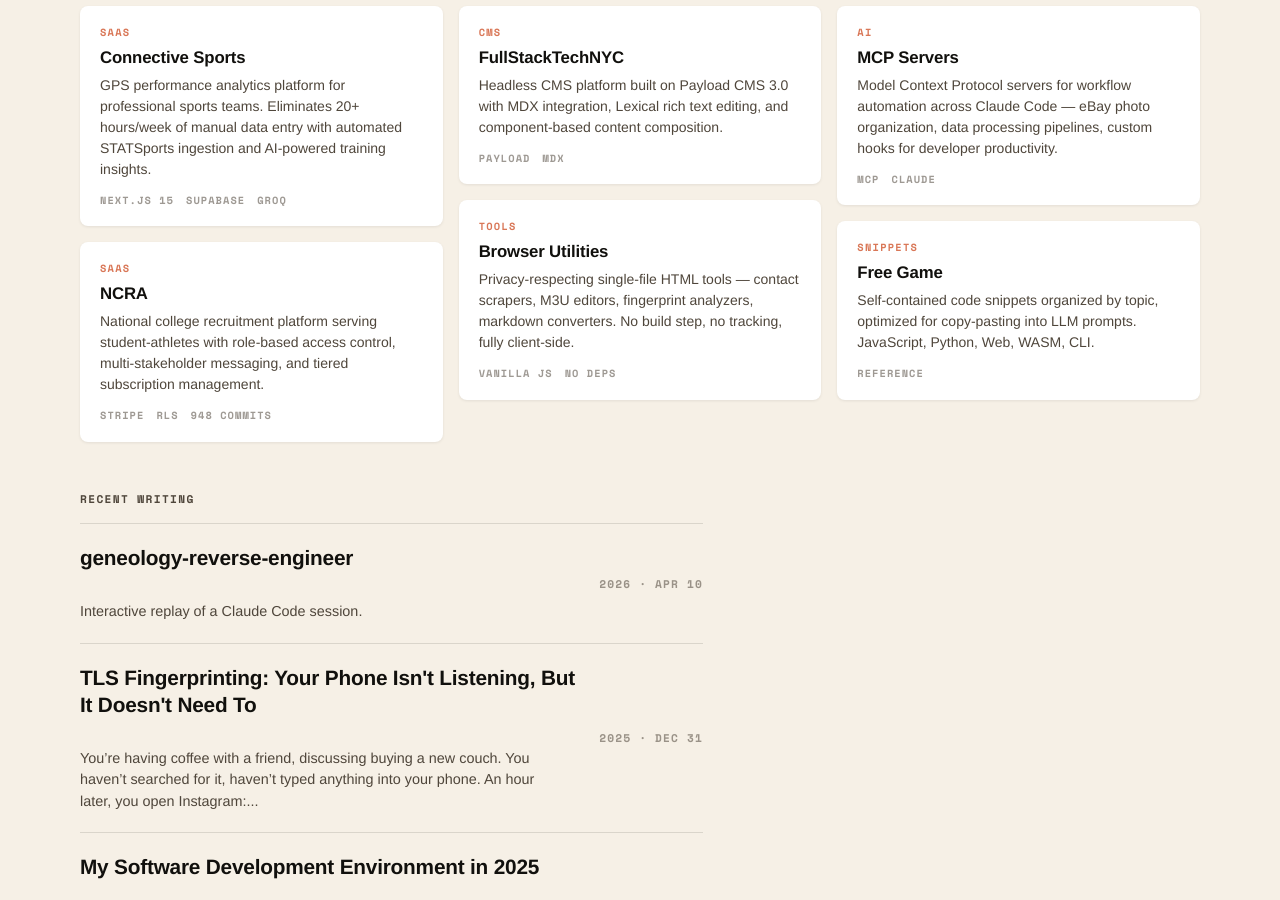
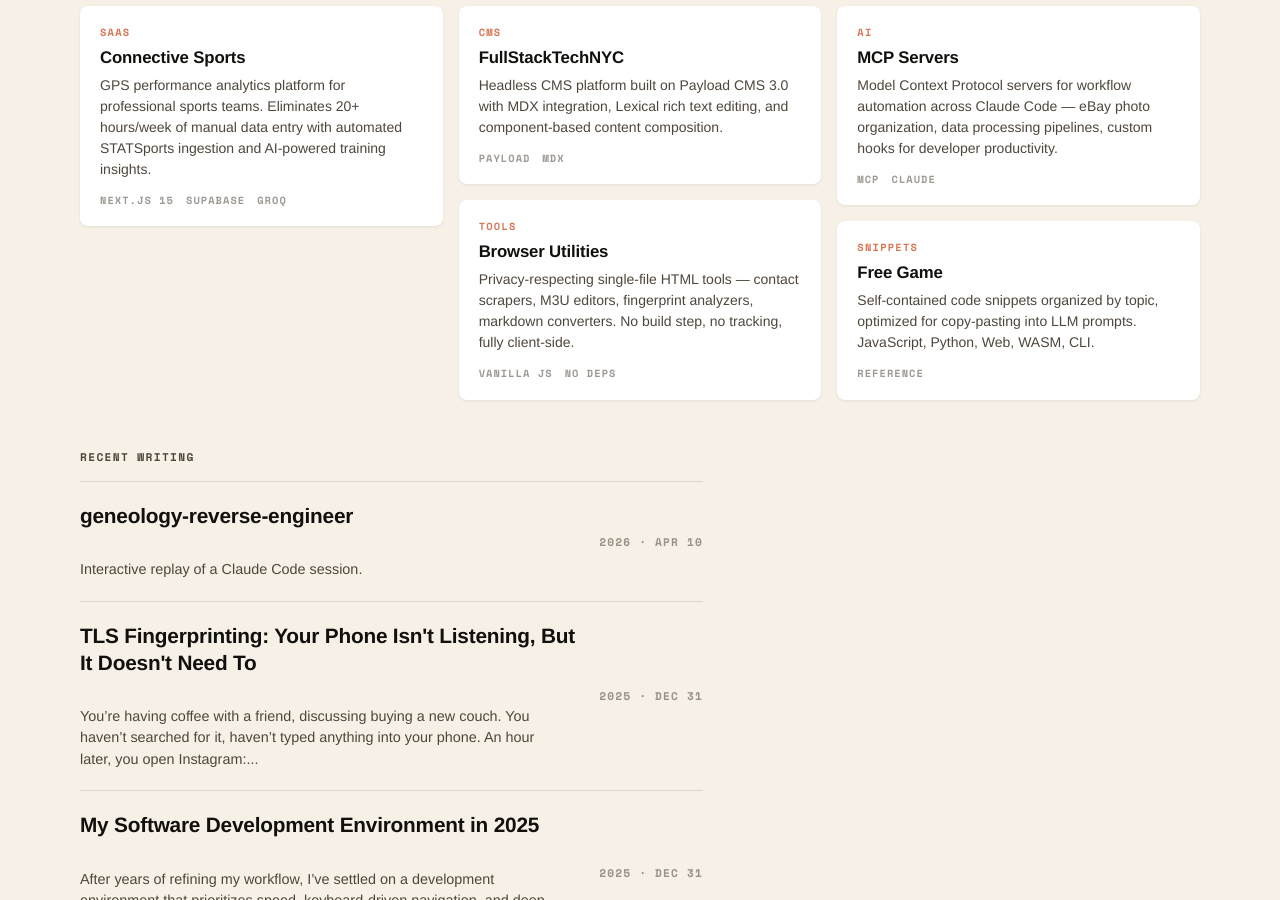
Before and after one commit to jbwashington/jbwashington.github.io, a Jekyll site: the page built from index.md, in a window 1280 px wide and 900 px high, scrolled down 583 px. Built offline with Jekyll 4.4.1, drawn with Linux system fonts in a browser that asks for light colours.

Commit message:
Remove NCRA from featured projects and about page
Co-Authored-By: Claude Opus 4.7 <noreply@anthropic.com>

```diff
--- a/_data/featured.yml
+++ b/_data/featured.yml
@@ -8,14 +8,6 @@
     - Next.js 15
     - Supabase
     - Groq
-
-- title: NCRA
-  tag: saas
-  desc: National college recruitment platform serving student-athletes with role-based access control, multi-stakeholder messaging, and tiered subscription management.
-  meta:
-    - Stripe
-    - RLS
-    - 948 commits
 
 - title: FullStackTechNYC
   tag: cms
--- a/about.md
+++ b/about.md
@@ -40,8 +40,6 @@ Strong advocate for open source software, supporting the GNU Project, Tor Projec
 ### Notable Projects
 
 **Connective Sports** - GPS performance analytics platform eliminating 20+ hours of weekly manual data entry for professional sports teams. Features automated STATSports data ingestion, AI-powered training insights, and real-time performance dashboards.
-
-**NCRA** - National college recruitment platform serving student-athletes with role-based access control, multi-stakeholder communication, and comprehensive subscription management. 948 commits representing the most active development project.
 
 **FullStackTechNYC** - Technical content management platform built on Payload CMS with MDX integration, advanced rich text editing, and component-based content composition.
 
```
